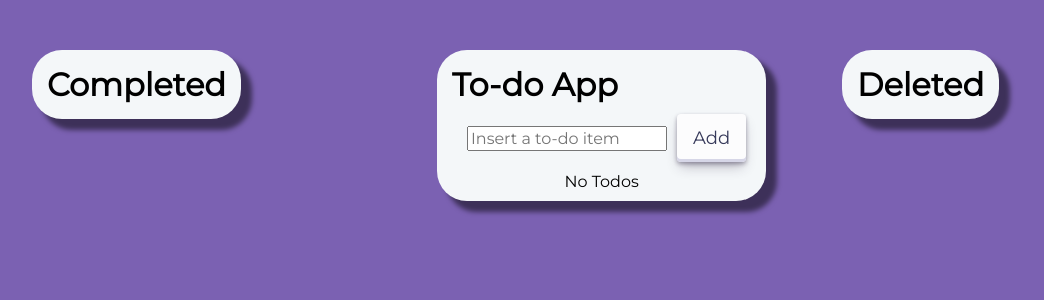
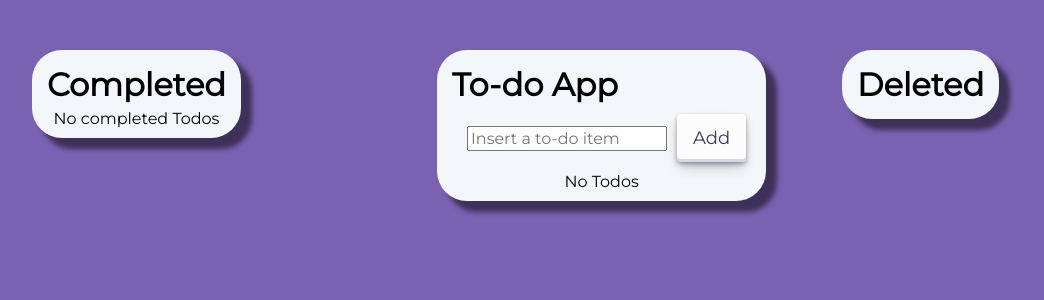
Before and after one commit to ErickMartins153/toDoList, a React (Vite) app: page / in a window 1280 px wide. Shown: the top 300 px of the page, without its empty margins (18-1062 px from the left). Built offline with nearby package versions, Linux system fonts and the light colour scheme.

Commit message:
add logic to completed

```diff
--- a/src/App.jsx
+++ b/src/App.jsx
@@ -4,7 +4,7 @@ import { TodoForm } from "./TodoForm";
 
 import "./index.css";
 
-function App() {
+export const App = () => {
   const [todos, setTodos] = useState([]);
 
   function addTodo(title) {
@@ -51,6 +51,25 @@ function App() {
         </div>
         <div className="completed-grid todo-section">
           <h1>Completed</h1>
+          <ul>
+            {todos.filter((todo) => todo.completed).length === 0 &&
+              "No completed Todos"}
+
+            {todos.map((todo) => {
+              if (todo.completed) {
+                return (
+                  <ListTodo
+                    id={todo.id}
+                    title={todo.title}
+                    deleteTodo={deleteTodo}
+                    completed={todo.completed}
+                    checkTodo={checkTodo}
+                    key={todo.id}
+                  />
+                );
+              }
+            })}
+          </ul>
         </div>
         <div className="deleted-grid todo-section">
           <h1>Deleted</h1>
@@ -58,6 +77,6 @@ function App() {
       </div>
     </>
   );
-}
+};
 
 export default App;
```
